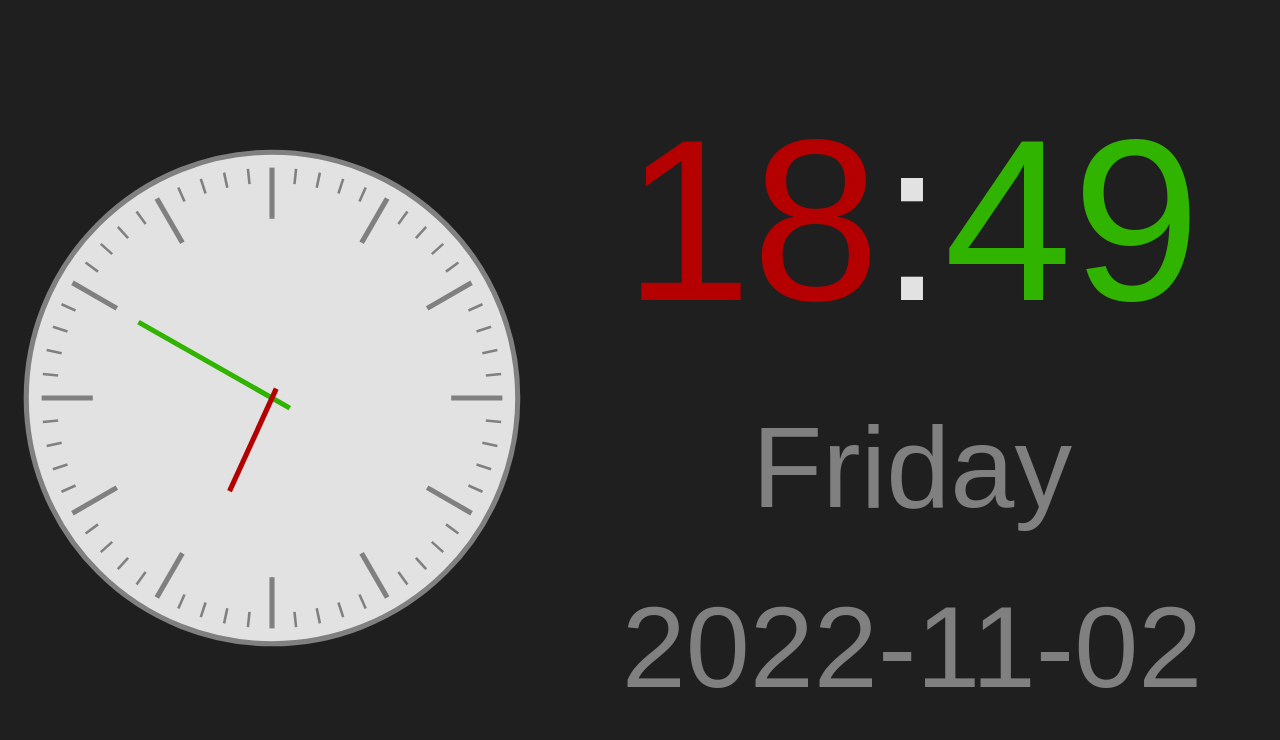
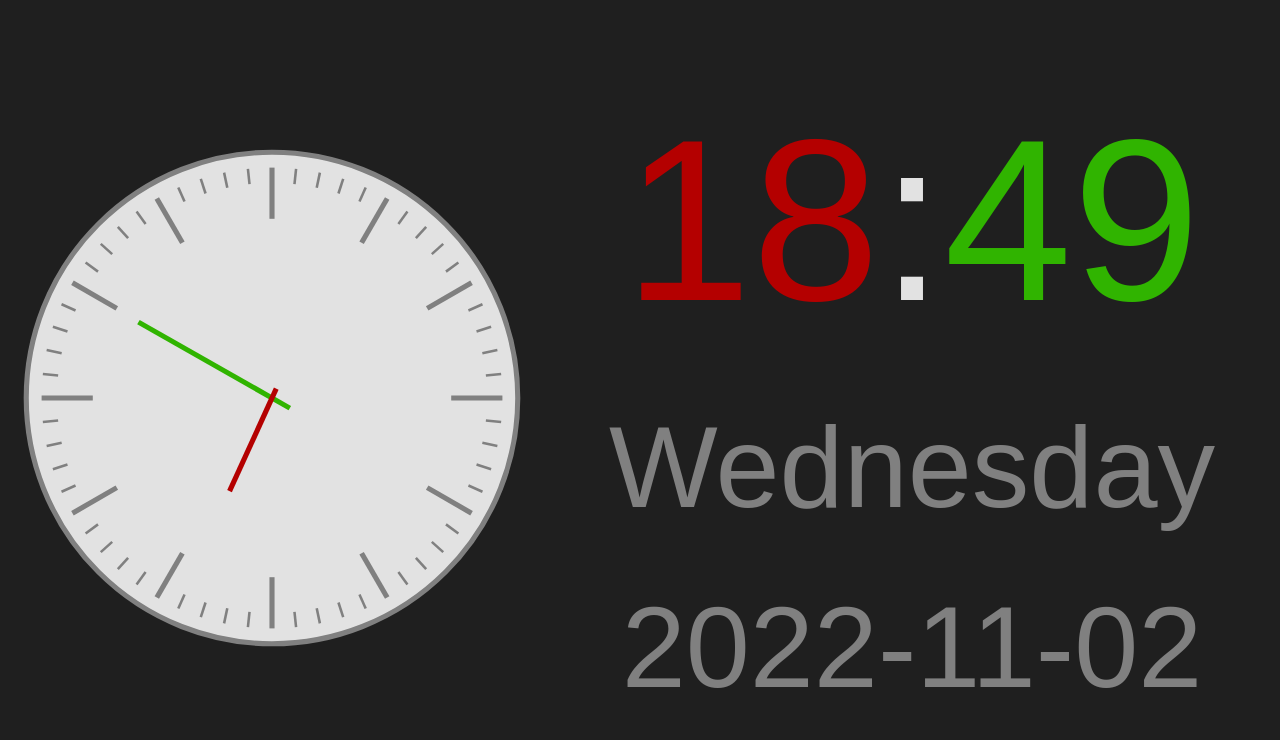
Before and after one commit to TehShrike/dining-room-terminal, a website: page index.html in a window 1280 px wide. Drawn offline with Linux system fonts and the light colour scheme.

Commit message:
fix get_weekday

```diff
--- a/index.html
+++ b/index.html
@@ -207,7 +207,7 @@
 				minute: `2-digit`,
 			})
 
-			const get_weekday = ({ year, month, day }) => weekdayFormatter.format(new Date(year, month, day))
+			const get_weekday = ({ year, month, day }) => weekdayFormatter.format(new Date(toIsoDate({ year, month, day })))
 
 			const minute_transform_attribute = document.createAttribute(`transform`)
 			const hour_transform_attribute = document.createAttribute(`transform`)
```
